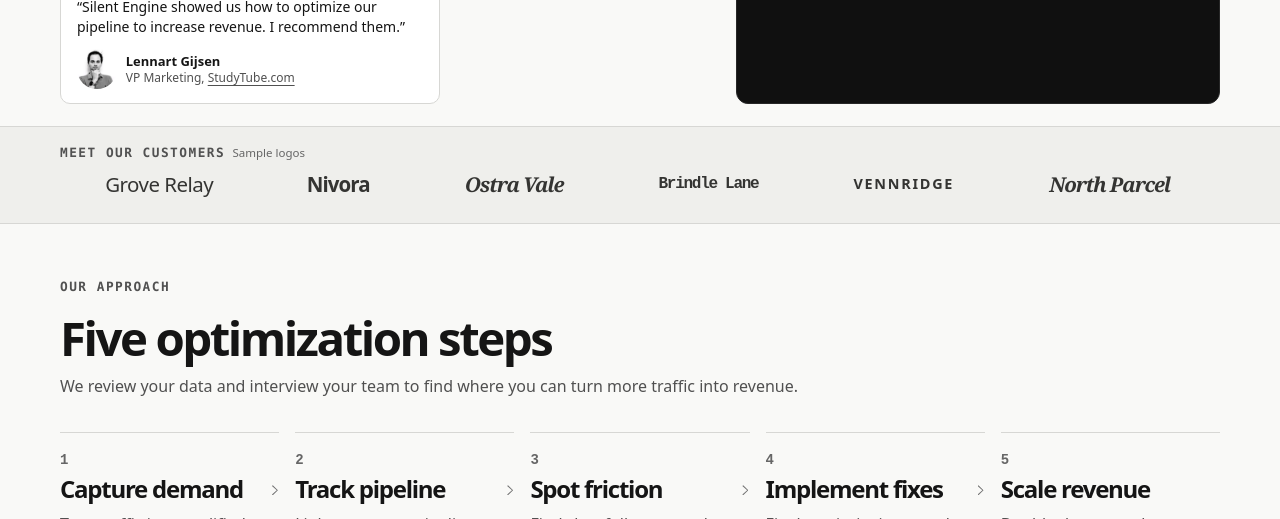
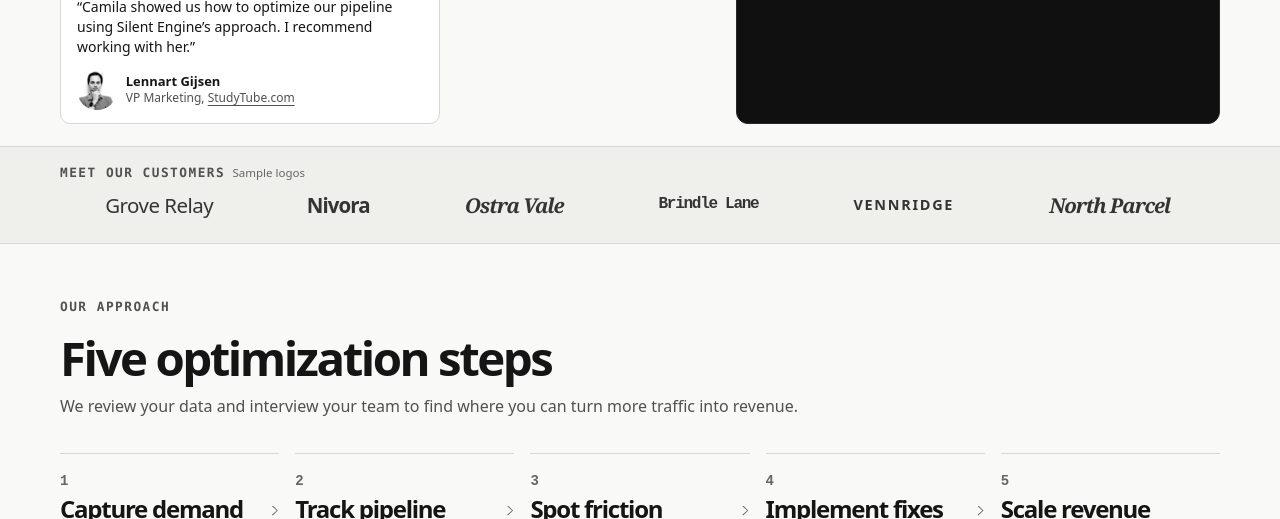
Before and after one commit to EAAGENTS/silent-engine-preview, a plain HTML site: page index.html in a window 1280 px wide. Shown: the part 581-1100 px from the top of the page. Drawn offline with Linux system fonts and the light colour scheme.

Commit message:
Credit Camila in the Studytube testimonial

```diff
--- a/index.html
+++ b/index.html
@@ -351,7 +351,7 @@ dialog p{color:var(--muted)}
             <span class="review-stars" role="img" aria-label="5 out of 5 stars">★★★★★</span>
             <img class="client-project-logo" src="studytube-logo.png" alt="Studytube" width="330" height="37">
           </div>
-          <blockquote class="review-quote">“Silent Engine showed us how to optimize our pipeline to increase revenue. I recommend them.”</blockquote>
+          <blockquote class="review-quote">“Camila showed us how to optimize our pipeline using Silent Engine’s approach. I recommend working with her.”</blockquote>
           <div class="client-project-contact">
             <img src="lennart-gijsen.jpeg" alt="" width="40" height="40">
             <div><strong>Lennart Gijsen</strong><span>VP Marketing, <a href="https://www.studytube.com/">StudyTube.com</a></span></div>
```
